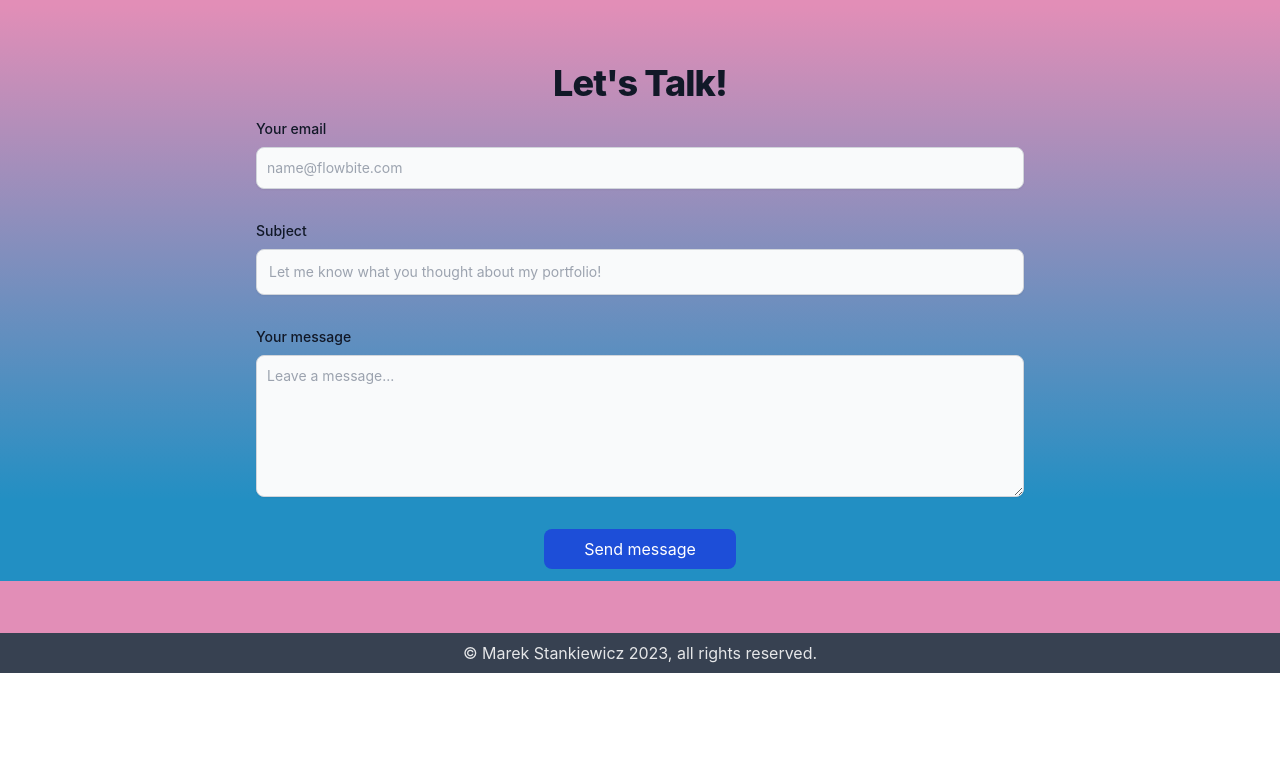
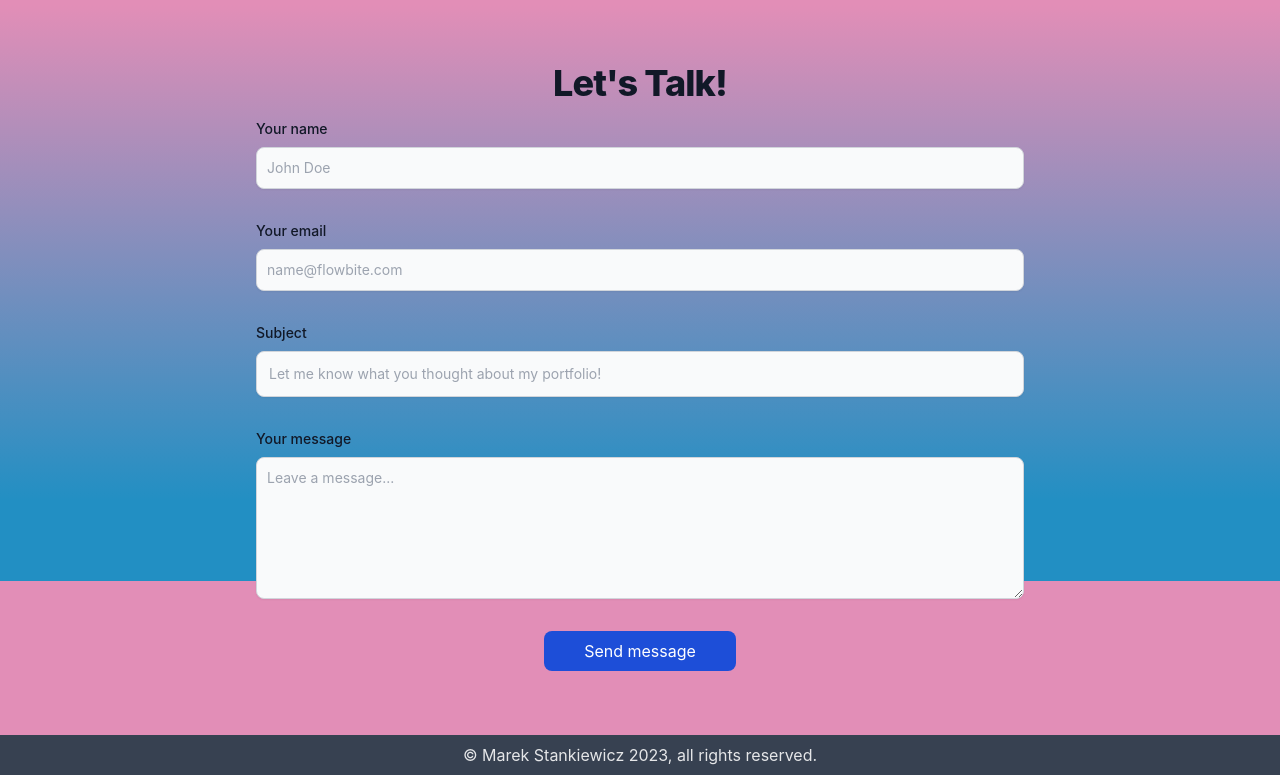
Before and after one commit to viionc/portfolio-marek-stankiewicz, a React (Vite) app: page / in a window 1280 px wide. Shown: the part 4219-4994 px from the top of the page. Before the commit the page ends 4892 px from the top, so only its background shows below. Built offline with nearby package versions, Linux system fonts and the light colour scheme.

Commit message:
fixed form

```diff
--- a/src/components/ContactPage.tsx
+++ b/src/components/ContactPage.tsx
@@ -17,14 +17,31 @@
                 >
                     <div className="w-full">
                         <label
+                            htmlFor="name"
+                            className="block mb-2 text-sm font-medium text-gray-900 dark:text-gray-300"
+                        >
+                            Your name
+                        </label>
+                        <input
+                            type="text"
+                            name="contact-name"
+                            id="contact-name"
+                            className="shadow-sm bg-gray-50 border border-gray-300 text-gray-900 text-sm rounded-lg focus:ring-primary-500 focus:border-primary-500 block w-full p-2.5 dark:bg-gray-700 dark:border-gray-600 dark:placeholder-gray-400 dark:text-white dark:focus:ring-primary-500 dark:focus:border-primary-500 dark:shadow-sm-light"
+                            placeholder="John Doe"
+                            required
+                        />
+                    </div>
+                    <div className="w-full">
+                        <label
                             htmlFor="email"
                             className="block mb-2 text-sm font-medium text-gray-900 dark:text-gray-300"
                         >
                             Your email
                         </label>
                         <input
-                            type="email"
+                            type="text"
                             id="email"
+                            name="email"
                             className="shadow-sm bg-gray-50 border border-gray-300 text-gray-900 text-sm rounded-lg focus:ring-primary-500 focus:border-primary-500 block w-full p-2.5 dark:bg-gray-700 dark:border-gray-600 dark:placeholder-gray-400 dark:text-white dark:focus:ring-primary-500 dark:focus:border-primary-500 dark:shadow-sm-light"
                             placeholder="name@flowbite.com"
                             required
@@ -40,6 +57,7 @@
                         <input
                             type="text"
                             id="subject"
+                            name="subject"
                             className="block p-3 w-full text-sm text-gray-900 bg-gray-50 rounded-lg border border-gray-300 shadow-sm focus:ring-primary-500 focus:border-primary-500 dark:bg-gray-700 dark:border-gray-600 dark:placeholder-gray-400 dark:text-white dark:focus:ring-primary-500 dark:focus:border-primary-500 dark:shadow-sm-light"
                             placeholder="Let me know what you thought about my portfolio!"
                             required
@@ -54,6 +72,7 @@
                         </label>
                         <textarea
                             id="message"
+                            name="message"
                             rows={6}
                             className="block p-2.5 w-full text-sm text-gray-900 bg-gray-50 rounded-lg shadow-sm border border-gray-300 focus:ring-primary-500 focus:border-primary-500 dark:bg-gray-700 dark:border-gray-600 dark:placeholder-gray-400 dark:text-white dark:focus:ring-primary-500 dark:focus:border-primary-500"
                             placeholder="Leave a message..."
```
